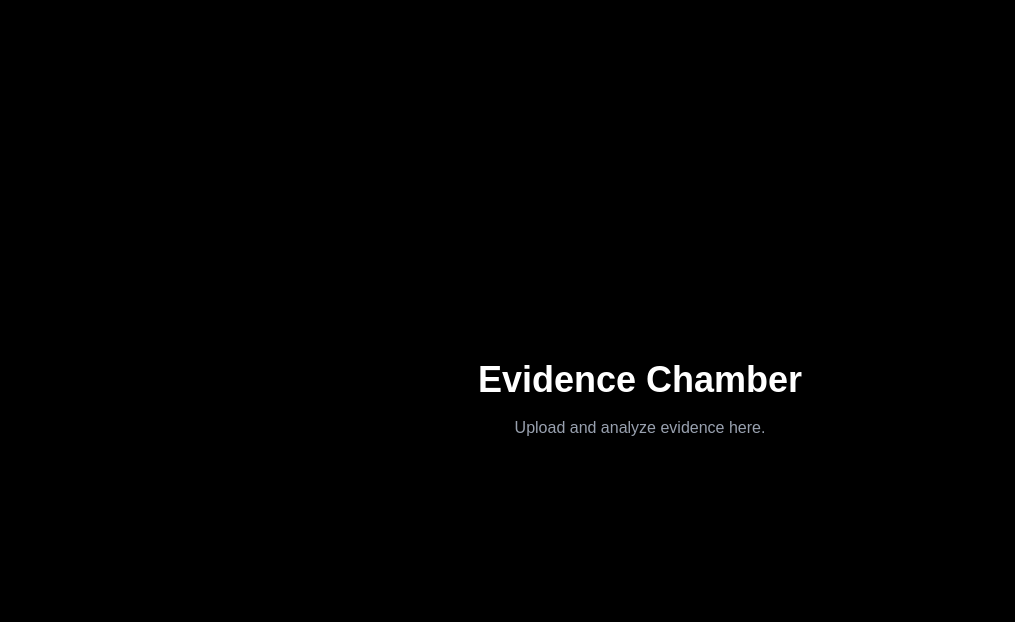
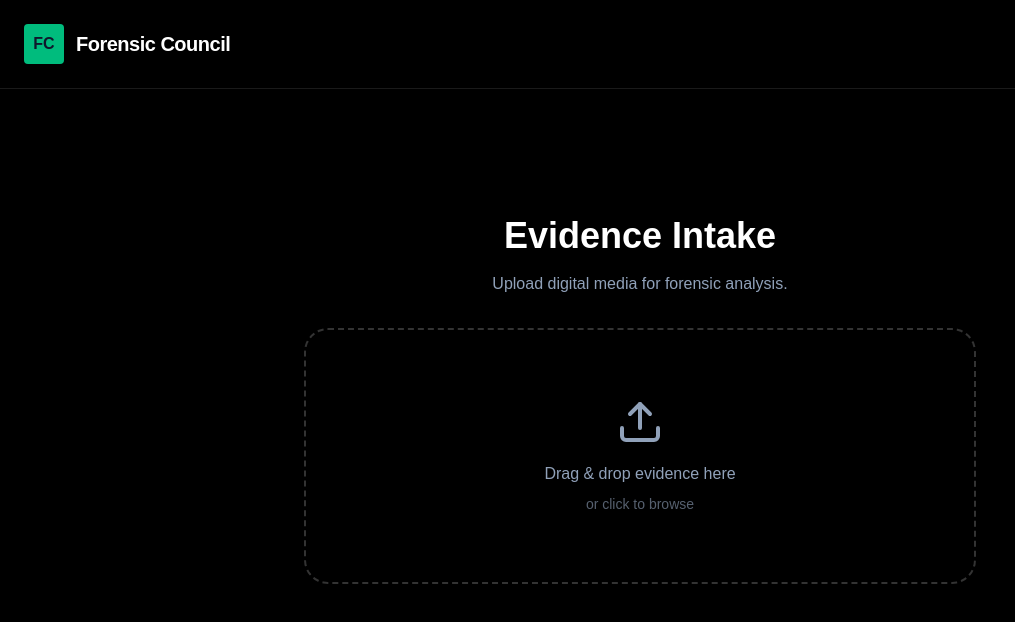
Before and after one commit to Vishnunair22/agent-council-front-end, a Next.js app: page /evidence in a window 1280 px wide. Shown: the top 622 px of the page, without its empty margins (0-1015 px from the left). Built offline with nearby package versions, Linux system fonts and the light colour scheme.

Commit message:
Initial Landing Page Design

```diff
--- a/src/app/evidence/page.tsx
+++ b/src/app/evidence/page.tsx
@@ -1,8 +1,163 @@
+"use client";
+
+import { useState, useRef, useCallback } from "react";
+import { motion, AnimatePresence } from "framer-motion";
+import { Upload, FileCheck, AlertCircle } from "lucide-react";
+import { useRouter } from "next/navigation";
+
 export default function EvidencePage() {
+    const [dragActive, setDragActive] = useState(false);
+    const [file, setFile] = useState<File | null>(null);
+    const inputRef = useRef<HTMLInputElement>(null);
+    const router = useRouter();
+
+    // Sound Effect using Web Audio API
+    const playSuccessSound = useCallback(() => {
+        const AudioContext = window.AudioContext || (window as any).webkitAudioContext;
+        if (!AudioContext) return;
+
+        const ctx = new AudioContext();
+        const osc = ctx.createOscillator();
+        const gain = ctx.createGain();
+
+        osc.connect(gain);
+        gain.connect(ctx.destination);
+
+        osc.type = "sine";
+        osc.frequency.setValueAtTime(523.25, ctx.currentTime); // C5
+        osc.frequency.exponentialRampToValueAtTime(1046.5, ctx.currentTime + 0.1); // C6
+
+        gain.gain.setValueAtTime(0.1, ctx.currentTime);
+        gain.gain.exponentialRampToValueAtTime(0.01, ctx.currentTime + 0.3);
+
+        osc.start(ctx.currentTime);
+        osc.stop(ctx.currentTime + 0.3);
+    }, []);
+
+    const handleDrag = (e: React.DragEvent) => {
+        e.preventDefault();
+        e.stopPropagation();
+        if (e.type === "dragenter" || e.type === "dragover") {
+            setDragActive(true);
+        } else if (e.type === "dragleave") {
+            setDragActive(false);
+        }
+    };
+
+    const handleDrop = (e: React.DragEvent) => {
+        e.preventDefault();
+        e.stopPropagation();
+        setDragActive(false);
+        if (e.dataTransfer.files && e.dataTransfer.files[0]) {
+            setFile(e.dataTransfer.files[0]);
+            playSuccessSound();
+        }
+    };
+
+    const handleChange = (e: React.ChangeEvent<HTMLInputElement>) => {
+        e.preventDefault();
+        if (e.target.files && e.target.files[0]) {
+            setFile(e.target.files[0]);
+            playSuccessSound();
+        }
+    };
+
+    const onButtonClick = () => {
+        inputRef.current?.click();
+    };
+
     return (
-        <div className="flex min-h-screen flex-col items-center justify-center bg-black text-white">
-            <h1 className="text-4xl font-bold">Evidence Chamber</h1>
-            <p className="mt-4 text-gray-400">Upload and analyze evidence here.</p>
+        <div
+            className="flex min-h-screen flex-col items-center justify-center bg-black text-white p-6 cursor-pointer"
+            onClick={() => router.push('/')}
+        >
+            <header className="absolute top-0 w-full p-6 flex items-center justify-between border-b border-white/10 backdrop-blur-md z-50">
+                <div className="flex items-center space-x-3">
+                    <div className="w-10 h-10 bg-emerald-500 rounded flex items-center justify-center font-bold text-slate-900">FC</div>
+                    <span className="text-xl font-bold tracking-tight">Forensic Council</span>
+                </div>
+            </header>
+
+            <main
+                className="w-full max-w-2xl flex flex-col items-center gap-8 cursor-auto"
+                onClick={(e) => e.stopPropagation()}
+            >
+                <motion.div
+                    initial={{ opacity: 0, y: 20 }}
+                    animate={{ opacity: 1, y: 0 }}
+                    className="text-center"
+                >
+                    <h1 className="text-4xl font-bold mb-4">Evidence Intake</h1>
+                    <p className="text-slate-400">Upload digital media for forensic analysis.</p>
+                </motion.div>
+
+                <motion.div
+                    initial={{ opacity: 0, scale: 0.95 }}
+                    animate={{ opacity: 1, scale: 1 }}
+                    transition={{ delay: 0.1 }}
+                    className="w-full"
+                >
+                    <div
+                        className={`relative w-full h-64 rounded-3xl border-2 border-dashed transition-all duration-300 flex flex-col items-center justify-center cursor-pointer overflow-hidden ${dragActive
+                                ? "border-emerald-500 bg-emerald-500/10"
+                                : "border-white/20 hover:border-white/40 hover:bg-white/5"
+                            }`}
+                        onDragEnter={handleDrag}
+                        onDragLeave={handleDrag}
+                        onDragOver={handleDrag}
+                        onDrop={handleDrop}
+                        onClick={onButtonClick}
+                    >
+                        <input
+                            ref={inputRef}
+                            type="file"
+                            className="hidden"
+                            onChange={handleChange}
+                            accept="image/*,video/*"
+                        />
+
+                        <AnimatePresence mode="wait">
+                            {file ? (
+                                <motion.div
+                                    key="file-uploaded"
+                                    initial={{ opacity: 0, scale: 0.8 }}
+                                    animate={{ opacity: 1, scale: 1 }}
+                                    exit={{ opacity: 0, scale: 0.8 }}
+                                    className="flex flex-col items-center text-emerald-400"
+                                >
+                                    <FileCheck className="w-16 h-16 mb-4" />
+                                    <p className="font-medium text-lg text-white">{file.name}</p>
+                                    <p className="text-sm text-emerald-400/70">{(file.size / 1024 / 1024).toFixed(2)} MB</p>
+                                    <p className="mt-4 text-xs text-slate-500">Click to replace</p>
+                                </motion.div>
+                            ) : (
+                                <motion.div
+                                    key="upload-prompt"
+                                    initial={{ opacity: 0 }}
+                                    animate={{ opacity: 1 }}
+                                    exit={{ opacity: 0 }}
+                                    className="flex flex-col items-center text-slate-400"
+                                >
+                                    <Upload className={`w-12 h-12 mb-4 transition-transform duration-300 ${dragActive ? 'scale-110 text-emerald-500' : ''}`} />
+                                    <p className="font-medium">Drag & drop evidence here</p>
+                                    <p className="text-sm mt-2 opacity-60">or click to browse</p>
+                                </motion.div>
+                            )}
+                        </AnimatePresence>
+                    </div>
+                </motion.div>
+
+                {file && (
+                    <motion.div
+                        initial={{ opacity: 0, y: 10 }}
+                        animate={{ opacity: 1, y: 0 }}
+                    >
+                        <button className="px-8 py-3 bg-emerald-600 hover:bg-emerald-500 text-white rounded-full font-bold transition-all shadow-lg hover:shadow-emerald-500/20">
+                            Initiate Analysis
+                        </button>
+                    </motion.div>
+                )}
+            </main>
         </div>
     );
 }
--- a/src/app/page.tsx
+++ b/src/app/page.tsx
@@ -1,10 +1,31 @@
 "use client";
 
-import { motion } from "framer-motion";
+import { motion, useScroll, useTransform } from "framer-motion";
 import { Shield, Search, Layout, Database, Video, ChevronRight } from "lucide-react";
 import Link from "next/link";
+import { useRef, useEffect } from "react";
 
 export default function LandingPage() {
+  const containerRef = useRef<HTMLDivElement>(null);
+  const { scrollYProgress } = useScroll({
+    target: containerRef,
+    offset: ["start start", "end end"],
+  });
+
+  // Force scroll to top on mount to ensure Hero is visible
+  useEffect(() => {
+    window.scrollTo(0, 0);
+  }, []);
+
+  // Tighter animation range [0, 0.2] for quick fade out.
+  // Re-appears only at the very end [0.9, 1] to ensure "How it Works" is fully done.
+  const heroScale = useTransform(scrollYProgress, [0, 0.2, 0.9, 1], [1, 0.8, 0.8, 1]);
+  const heroOpacity = useTransform(scrollYProgress, [0, 0.2, 0.9, 1], [1, 0, 0, 1]);
+  const heroBlur = useTransform(scrollYProgress, [0, 0.2, 0.9, 1], ["0px", "20px", "20px", "0px"]);
+
+  // Content slides up naturally.
+  // Removed contentOpacity/Blur to ensure visibility.
+
   // Agent data mapped from your PRD
   const agents = [
     { name: "Image Integrity Expert", icon: <Shield />, desc: "Detects manipulation, splicing, and GAN artifacts." },
@@ -15,17 +36,24 @@ export default function LandingPage() {
   ];
 
   return (
-    <div className="flex flex-col min-h-screen bg-black text-white">
-      {/* --- Header Section --- */}
-      <header className="p-6 flex items-center justify-between border-b border-white/10 backdrop-blur-md sticky top-0 z-50 bg-black/50">
+    <div ref={containerRef} className="relative bg-black text-white">
+      {/* --- Fixed Hero Section --- */}
+      <motion.div
+        style={{ scale: heroScale, opacity: heroOpacity, filter: heroBlur }}
+        className="fixed top-0 left-0 w-full h-screen flex flex-col items-center justify-center z-0 pointer-events-none"
+      >
+        {/* Search Grid Background */}
+        <div className="absolute inset-0 bg-[linear-gradient(to_right,#80808012_1px,transparent_1px),linear-gradient(to_bottom,#80808012_1px,transparent_1px)] bg-[size:24px_24px]"></div>
+        <div className="absolute left-0 right-0 top-0 -z-10 m-auto h-[310px] w-[310px] rounded-full bg-emerald-500 opacity-20 blur-[100px]"></div>
+
+        <header className="absolute top-0 w-full p-6 flex items-center justify-between border-b border-white/10 backdrop-blur-md z-50 pointer-events-auto">
           <div className="flex items-center space-x-3">
             <div className="w-10 h-10 bg-emerald-500 rounded flex items-center justify-center font-bold text-slate-900">FC</div>
             <span className="text-xl font-bold tracking-tight">Forensic Council</span>
           </div>
         </header>
 
-      {/* --- Hero Section ---  */}
-      <section className="flex flex-col items-center justify-center text-center py-24 px-6">
+        <div className="flex flex-col items-center justify-center text-center px-6 relative z-10 pointer-events-auto">
           <motion.h1
             initial={{ opacity: 0, y: 20 }}
             animate={{ opacity: 1, y: 0 }}
@@ -48,10 +76,18 @@ export default function LandingPage() {
               </span>
             </Link>
           </motion.div>
-      </section>
+        </div>
+      </motion.div>
 
+      {/* --- Scrolling Content Section ---  */}
+      {/* Added mb-[100vh] to allow scrolling past the footer to reveal hero again */}
+      <div className="relative z-10 w-full mb-[100vh]" style={{ marginTop: "100vh" }}>
+        <motion.div
+          className="bg-black min-h-screen rounded-t-3xl border-t border-white/10 shadow-[0_-20px_40px_rgba(0,0,0,0.8)]"
+          initial={{ y: 0 }}
+        >
           {/* --- Meet the Agents ---  */}
-      <section className="py-20 px-6 bg-slate-900/50">
+          <section className="py-20 px-6 bg-slate-900/50 rounded-t-3xl">
             <h2 className="text-3xl font-bold text-center mb-12">Meet the Agents</h2>
             <div className="grid grid-cols-1 md:grid-cols-3 lg:grid-cols-5 gap-6 max-w-7xl mx-auto">
               {agents.map((agent, i) => (
@@ -71,7 +107,7 @@ export default function LandingPage() {
           </section>
 
           {/* --- How it Works ---  */}
-      <section className="py-24 px-6 max-w-5xl mx-auto text-center">
+          <section className="py-24 px-6 max-w-5xl mx-auto text-center bg-black">
             <h2 className="text-3xl font-bold mb-16">How the Forensic Council Works</h2>
             <div className="grid grid-cols-1 md:grid-cols-3 gap-12">
               {[
@@ -89,11 +125,13 @@ export default function LandingPage() {
           </section>
 
           {/* --- Footer ---  */}
-      <footer className="mt-auto py-10 border-t border-white/5 text-center px-6">
+          <footer className="py-10 border-t border-white/5 text-center px-6 bg-black">
             <p className="text-slate-500 text-sm">
               Forensic Council is an academic project.
             </p>
           </footer>
+        </motion.div>
+      </div>
     </div>
   );
 }
```
Lines whose indentation alone changed are shown as unchanged.
